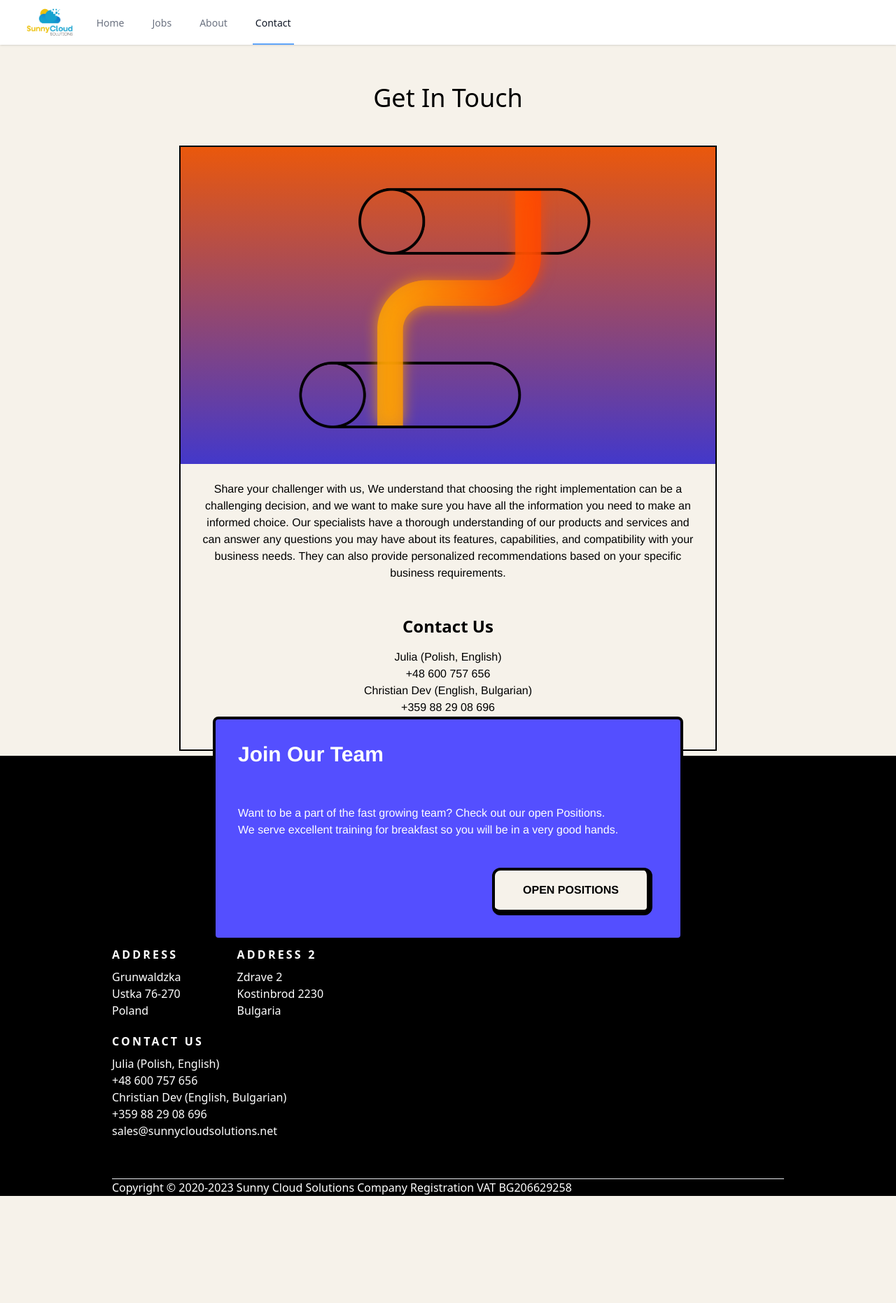
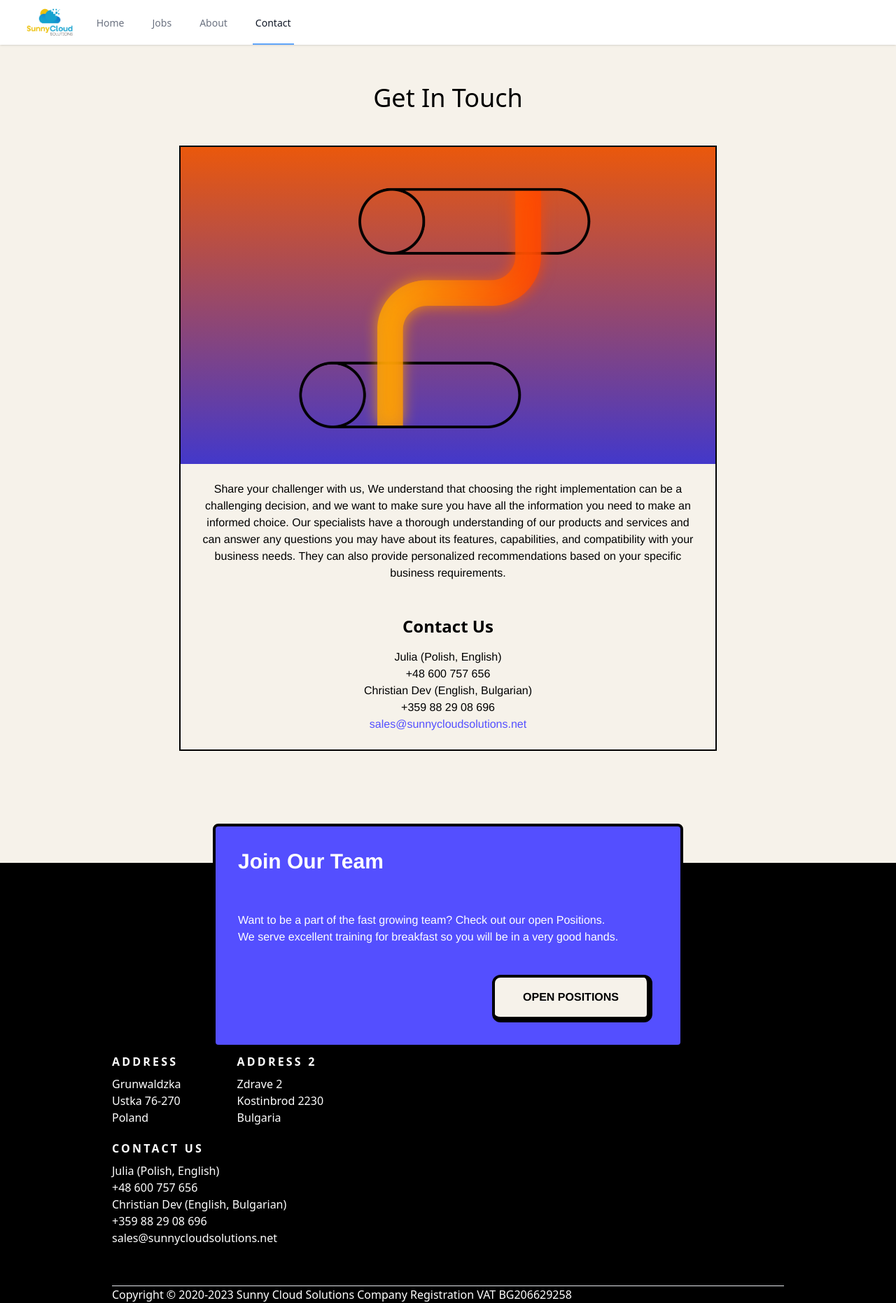
Before and after one commit to cnikolov/sunnycloud-web, a Next.js app: page /contact in a window 1280 px wide. Shown: the whole page at 70% size. Before the commit the page ends 1709 px from the top, so only its background shows below. Built offline with nearby package versions, Linux system fonts and the light colour scheme.

Commit message:
replace h-screen with -h min screen

```diff
--- a/app/about/page.tsx
+++ b/app/about/page.tsx
@@ -2,8 +2,8 @@ import Image from "next/image";
 import { contactInfo } from "../components/companyInfo";
 export default function About() {
   return (
-    <div className="text-center mt-14 h-screen bg-brand">
-      <div className="h-[55vh] lg:mb-32">
+    <div className="text-center mt-14  bg-brand">
+      <div className=" lg:mb-32">
         <div className="bg-line-pattern bg-indigo-600  flex flex-col align-text-bottom justify-center">
           <div>
             <h1 className="text-4xl mb-12 mt-4 text-white">About Us</h1>
--- a/app/careers/page.tsx
+++ b/app/careers/page.tsx
@@ -2,7 +2,7 @@ import Image from "next/image";
 import { contactInfo } from "../components/companyInfo";
 export default function Careers() {
   return (
-    <div className="text-center mt-14 min:h-screen bg-brand">
+    <div className="text-center mt-14 min-h-screen bg-brand">
       <div className="">
         <div className="flex flex-col align-text-bottom justify-center">
           <h1 className="text-4xl mb-12 mt-4 text-black">Job Openings</h1>
--- a/app/components/Footer.tsx
+++ b/app/components/Footer.tsx
@@ -61,7 +61,7 @@ export default function Footer() {
           <h1 className="uppercase text-md font-semibold tracking-[0.2rem] mt-5 text-white mb-2">
             Contact Us
           </h1>
-          <p className="text-md text-white mb-14">
+          <div className="text-md text-white mb-14">
             <p>Julia (Polish, English) </p>
             <a href={"tel:" + contactInfo.telephone}>{contactInfo.telephone}</a>
             <br />
@@ -71,7 +71,7 @@ export default function Footer() {
             </a>
             <br />
             <a href={"malito:" + contactInfo.email}>{contactInfo.email}</a>
-          </p>
+          </div>
         </div>
         <hr></hr>
 
--- a/app/contact/page.tsx
+++ b/app/contact/page.tsx
@@ -2,7 +2,7 @@ import Image from "next/image";
 import { contactInfo } from "../components/companyInfo";
 export default function Contact() {
   return (
-    <div className="text-center mt-14 h-screen bg-brand mb-64 sm:mb-24">
+    <div className="text-center mt-14  bg-brand ">
       <h1 className="text-4xl mb-12">Get In Touch</h1>
       <div className="border-2 border-black  max-w-3xl mx-auto">
         <div className="bg-gradient-to-t from-indigo-700 to-orange-600">
@@ -25,9 +25,9 @@ export default function Contact() {
           also provide personalized recommendations based on your specific
           business requirements.
         </p>
-        <div className=" p-6">
+        <div className="p-6">
           <h1 className="text-2xl font-semibold mb-4">Contact Us</h1>
-          <p className="font-archivo">
+          <div className="font-archivo">
             <p>Julia (Polish, English) </p>
             <a href={"tel:" + contactInfo.telephone}>
               {contactInfo.telephone}
@@ -41,7 +41,7 @@ export default function Contact() {
             <a className="text-marketing" href={"mailto:" + contactInfo.email}>
               {contactInfo.email}
             </a>
-          </p>
+          </div>
         </div>
       </div>
     </div>
--- a/app/layout.tsx
+++ b/app/layout.tsx
@@ -20,7 +20,9 @@ export default function RootLayout({
     <html lang="en">
       <body className={"bg-brand"}>
         <TopNavBar />
-        <div className="container mx-auto w-[80%] bg-brand">{children}</div>
+        <div className="container min-h-screen mx-auto w-[80%] bg-brand">
+          {children}
+        </div>
         <Footer />
         <Analytics />
       </body>
--- a/app/page.tsx
+++ b/app/page.tsx
@@ -4,7 +4,7 @@ import Link from "next/link";
 export default function Home() {
   return (
     <main className="mt-8 sm:mt-0">
-      <div className="md:flex items-center justify-center mx-auto h-screen">
+      <div className="md:flex items-center justify-center mx-auto">
         <div className="basis-1/3">
           <div className="font-semibold md:text-6xl xl:text-8xl text-4xl mb-8">
             Build faster together.
```
